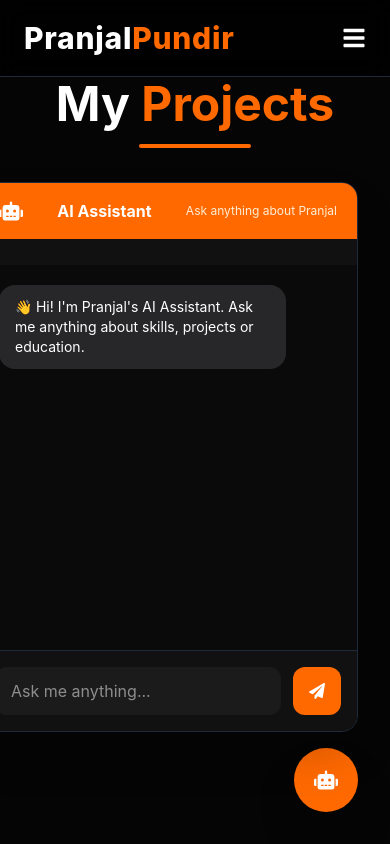
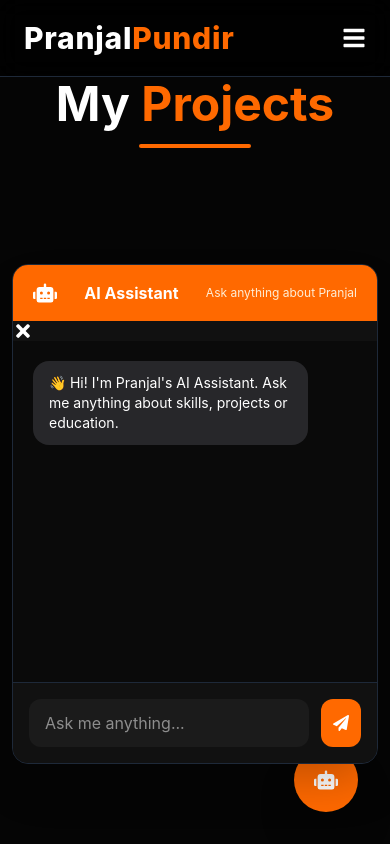
Before and after one commit to Pranjal-webdev/pranjal-mern-portfolio, a React (Vite) app in the folder client/: page /projects in a window 390 px wide. Both pictures are taken after a click on the button 326 px from the left and 780 px from the top of the page. Built offline with nearby package versions, Linux system fonts and the light colour scheme; no server answers.

Commit message:
improve project loading and responsive chatbot UI

```diff
--- a/client/src/components/AIChatbot.jsx
+++ b/client/src/components/AIChatbot.jsx
@@ -83,7 +83,7 @@ const AIChatbot = () => {
 
             {open && (
 
-                <div className="fixed bottom-28 right-8 z-50 w-[380px] h-[550px] bg-[#111] border border-gray-800 rounded-2xl shadow-2xl overflow-hidden">
+                <div className="fixed bottom-20 right-3 left-3 sm:left-auto sm:right-6 z-50 w-auto sm:w-[380px] h-[min(500px,calc(100dvh-110px))] bg-[#111] border border-gray-800 rounded-2xl shadow-2xl overflow-hidden flex flex-col">
 
                     <div className="bg-orange-500 flex items-center justify-between px-5 py-4">
 
--- a/client/src/pages/Home.jsx
+++ b/client/src/pages/Home.jsx
@@ -104,7 +104,7 @@ const Home = () => {
                         <img
                             src="/profile.jpeg"
                             alt="Pranjal"
-                            className="w-full h-full object-cover object-center"
+                            className="w-full h-full object-cover object-center "
                         />
 
                     </div>
--- a/client/src/pages/Projects.jsx
+++ b/client/src/pages/Projects.jsx
@@ -82,11 +82,16 @@ const Projects = () => {
                                     >
                                         {image && (
                                             <div className="w-full h-60 sm:h-80 md:h-96 lg:h-[420px] overflow-hidden bg-[#1a1a1a]">
+
                                                 <img
                                                     src={image}
                                                     alt={project.title}
+                                                    loading="lazy"
+                                                    decoding="async"
+                                                    fetchPriority="low"
                                                     className="h-full w-full object-contain"
                                                 />
+
                                             </div>
                                         )}
 
```
